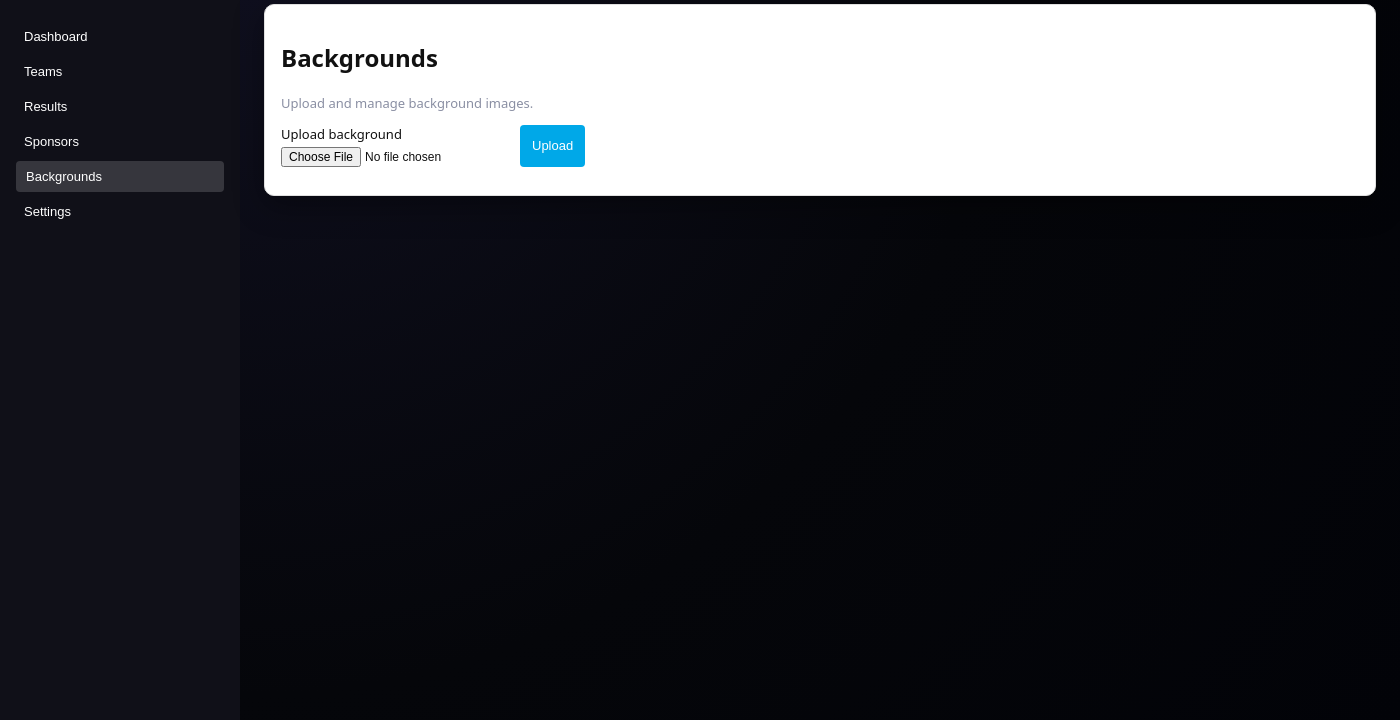
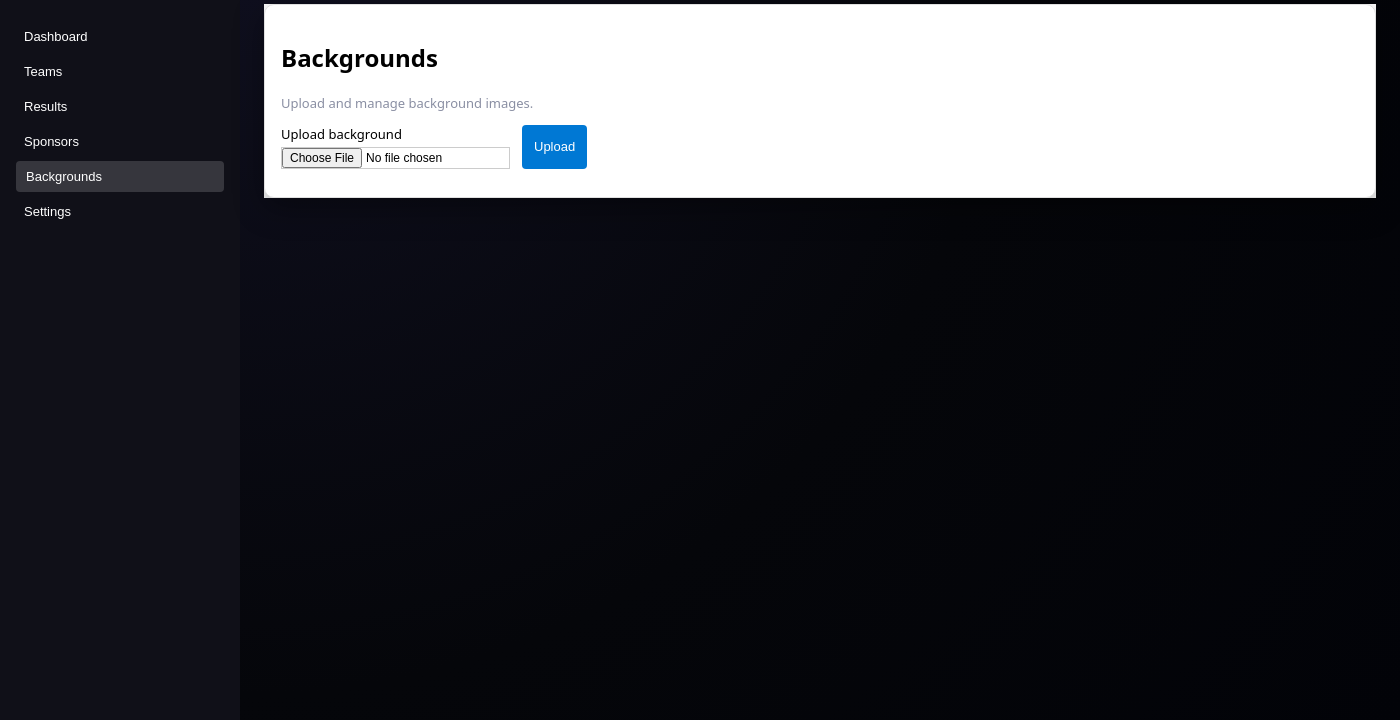
Before and after one commit to Burga-79/CBBC-Scoreboard-V1.1, an Electron app: page admin/admin.html in a window 1400 px wide. Both pictures are taken after a click on the button "Backgrounds". Shown: the part 80-800 px from the top of the page. Drawn offline with Linux system fonts and the light colour scheme.

Commit message:
Update style.css

```diff
--- a/admin/style.css
+++ b/admin/style.css
@@ -45,6 +45,37 @@
   --content-text: #f5f5f7;
   --card-bg: #151623;
   --card-border: #26283a;
+}
+
+/* -------------------------------
+   LIGHT CONTENT THEME FIXES
+--------------------------------*/
+body.content-light input,
+body.content-light select,
+body.content-light textarea {
+  background: #ffffff !important;
+  color: #000000 !important;
+  border: 1px solid #ccc !important;
+}
+
+body.content-light .panel {
+  background: #ffffff !important;
+  color: #000000 !important;
+}
+
+body.content-light table td,
+body.content-light table th {
+  color: #000000 !important;
+}
+
+body.content-light button.primary {
+  background: #0078d4 !important;
+  color: #ffffff !important;
+}
+
+body.content-light button.danger {
+  background: #d83b01 !important;
+  color: #ffffff !important;
 }
 
 /* GLOBAL */
```
